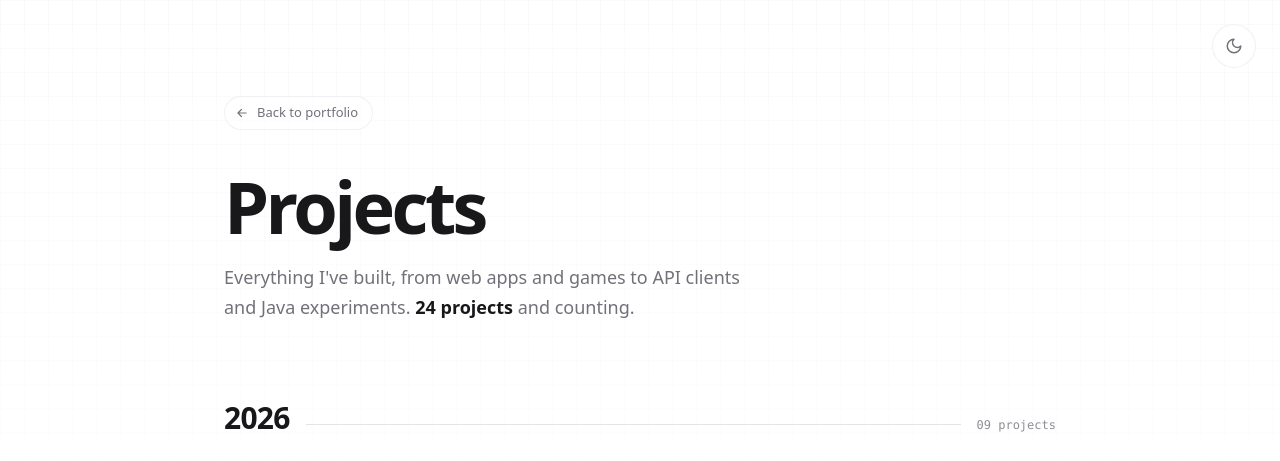
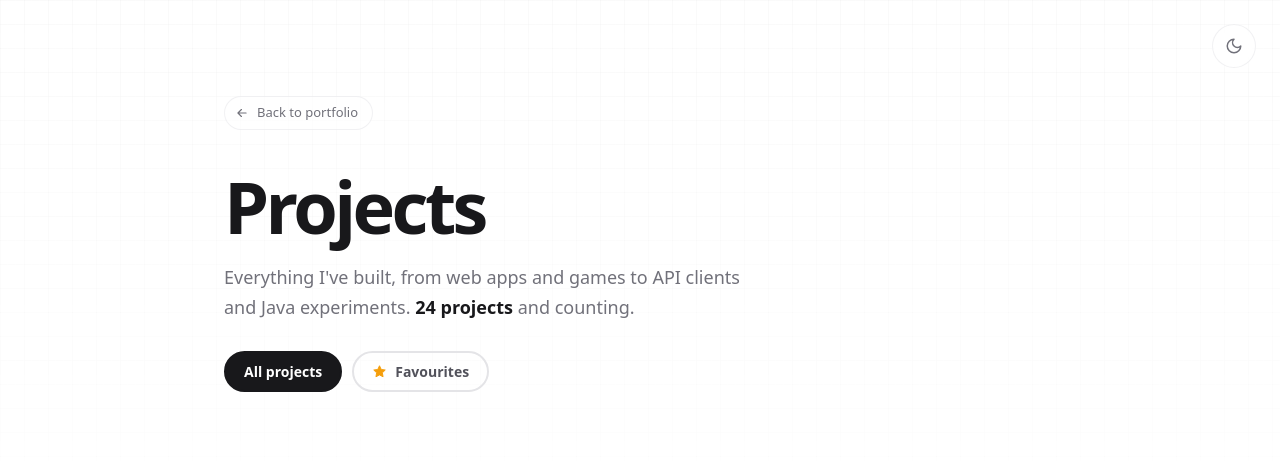
Before and after one commit to astoneham1/projects-hub, a plain HTML site: page index.html in a window 1280 px wide. Shown: the top 461 px of the page. Drawn offline with Linux system fonts and the light colour scheme.

Commit message:
Add favourites filter
Add an All projects / Favourites toggle under the intro. Filtering is
done in CSS by hiding cards without a star and any year left empty. The
year counts follow the active filter, and #favourites deep-links to the
filtered view.

```diff
--- a/index.html
+++ b/index.html
@@ -68,7 +68,7 @@
     </svg>
   </button>
 
-  <main class="page">
+  <main class="page" data-filter="all">
     <header class="hero">
       <a class="back-link" href="https://alexstoneham.co.uk">
         <svg aria-hidden="true">
@@ -80,6 +80,15 @@
       <p class="lede">Everything I've built, from web apps and games to API clients and Java experiments. <span
           class="total">21 projects</span> and counting.</p>
 
+      <div class="filter" role="group" aria-label="Filter projects">
+        <button class="filter-btn" type="button" data-filter="all" aria-pressed="true">All projects</button>
+        <button class="filter-btn" type="button" data-filter="favourites" aria-pressed="false">
+          <svg aria-hidden="true">
+            <use href="#i-star" />
+          </svg>
+          Favourites
+        </button>
+      </div>
     </header>
 
     <section class="year" aria-labelledby="year-2026">
@@ -707,16 +716,40 @@
       try { localStorage.theme = dark ? 'dark' : 'light'; } catch (e) { }
     });
 
-    // Keep the project counts in sync with the cards on the page
+    // Project filter (all / favourites) and counts that follow it
     (function () {
+      var page = document.querySelector('.page');
+      var buttons = document.querySelectorAll('.filter-btn');
       var label = function (n) { return n + (n === 1 ? ' project' : ' projects'); };
 
-      document.querySelectorAll('.year').forEach(function (year) {
-        var n = year.querySelectorAll('.card').length;
-        year.querySelector('.count').textContent = (n < 10 ? '0' : '') + label(n);
+      function updateCounts() {
+        var sel = page.dataset.filter === 'favourites' ? '.card:has(.fav)' : '.card';
+
+        document.querySelectorAll('.year').forEach(function (year) {
+          var n = year.querySelectorAll(sel).length;
+          year.querySelector('.count').textContent = (n < 10 ? '0' : '') + label(n);
+        });
+
+        // The intro line always shows the overall total
+        document.querySelector('.total').textContent = label(document.querySelectorAll('.card').length);
+      }
+
+      function setFilter(filter, updateHash) {
+        page.dataset.filter = filter;
+        buttons.forEach(function (b) {
+          b.setAttribute('aria-pressed', String(b.dataset.filter === filter));
+        });
+        updateCounts();
+        if (updateHash) {
+          history.replaceState(null, '', filter === 'favourites' ? '#favourites' : location.pathname + location.search);
+        }
+      }
+
+      buttons.forEach(function (b) {
+        b.addEventListener('click', function () { setFilter(b.dataset.filter, true); });
       });
 
-      document.querySelector('.total').textContent = label(document.querySelectorAll('.card').length);
+      setFilter(location.hash === '#favourites' ? 'favourites' : 'all', false);
     })();
   </script>
 </body>
--- a/style.css
+++ b/style.css
@@ -151,6 +151,39 @@ svg { display: block; flex-shrink: 0; }
 
 .lede { max-width: 34rem; font-size: 1.125rem; line-height: 1.7; color: var(--text-muted); }
 .lede .total { color: var(--heading); font-weight: 600; }
+
+/* ---- Filter (all / favourites) ---- */
+.filter { display: flex; flex-wrap: wrap; gap: 10px; margin-top: 28px; }
+
+.filter-btn {
+    display: inline-flex;
+    align-items: center;
+    gap: 8px;
+    padding: 8px 18px;
+    border: 2px solid var(--rule);
+    border-radius: 9999px;
+    background: transparent;
+    font: inherit;
+    font-size: 0.875rem;
+    font-weight: 600;
+    color: var(--text);
+    cursor: pointer;
+    transition: color 0.2s, background 0.2s, border-color 0.2s, transform 0.2s;
+}
+.filter-btn svg { width: 15px; height: 15px; color: #f59e0b; transition: color 0.2s; }
+.filter-btn:hover { border-color: var(--heading); color: var(--heading); }
+.filter-btn:active { transform: scale(0.95); }
+.filter-btn[aria-pressed="true"] {
+    border-color: var(--heading);
+    background: var(--heading);
+    color: var(--bg);
+}
+
+/* Filtering is pure CSS: hide non-favourite cards, then any year left empty */
+.page[data-filter="favourites"] .card:not(:has(.fav)),
+.page[data-filter="favourites"] .year:not(:has(.fav)) { display: none; }
+/* Shorter entrance stagger so a filtered list doesn't wait on the original positions */
+.page[data-filter="favourites"] .card { animation-delay: calc(var(--i, 0) * 25ms); }
 
 /* ---- Year sections ---- */
 .year { margin-bottom: 64px; }
```
